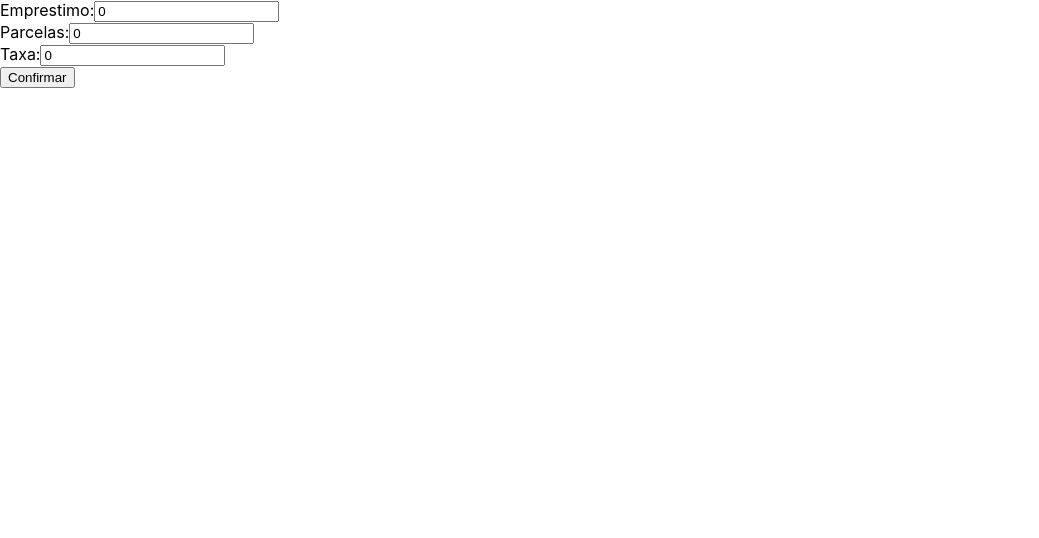
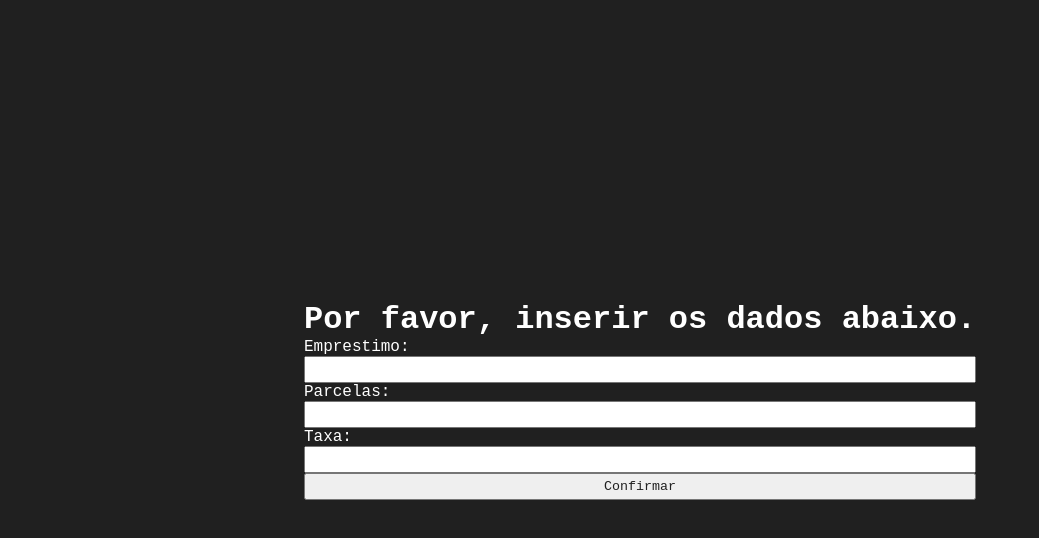
Before and after one commit to felipeardev/monorepo-amortization-fi, a React (Vite) app in the folder frontend/: page / in a window 1280 px wide. Shown: the top 538 px of the page, without its empty margins (0-1039 px from the left). Built offline with nearby package versions, Linux system fonts and the light colour scheme.

Commit message:
Estilização e reutilização do componente

```diff
--- a/frontend/src/App.css
+++ b/frontend/src/App.css
@@ -1,42 +1,24 @@
-.App {
-  text-align: center;
+* {
+  margin: 0;
+  padding: 0;
+  box-sizing: border-box;
+  font-family: 'JetBrains Mono', monospace;
+  color: #FFFFFF;
 }
 
-.App-logo {
-  height: 40vmin;
-  pointer-events: none;
+html {
+  background: #202020;
 }
 
-@media (prefers-reduced-motion: no-preference) {
-  .App-logo {
-    animation: App-logo-spin infinite 20s linear;
-  }
+body {
+  display: flex;
+  align-items: center;
+  justify-content: center;
+  min-height: 100vh;
 }
 
-.App-header {
-  background-color: #282c34;
-  min-height: 100vh;
-  display: flex;
-  flex-direction: column;
-  align-items: center;
-  justify-content: center;
-  font-size: calc(10px + 2vmin);
-  color: white;
+input, button {
+  width: 100%;
+  padding: .25rem .25rem;
+  color: #202020 !important;
 }
-
-.App-link {
-  color: #61dafb;
-}
-
-@keyframes App-logo-spin {
-  from {
-    transform: rotate(0deg);
-  }
-  to {
-    transform: rotate(360deg);
-  }
-}
-
-button {
-  font-size: calc(10px + 2vmin);
-}
--- a/frontend/src/App.tsx
+++ b/frontend/src/App.tsx
@@ -1,101 +1,73 @@
-import React, { useState } from 'react';
-import axios from 'axios';
-import { Amortizacao, IAmortizacao } from './interfaces/IAmortizacao';
+import React, { useState } from "react";
+import axios from "axios";
+import { IAmortizacao } from "./interfaces/IAmortizacao";
+import { Tabela } from "./components/Tabela";
+import "./App.css";
 
 const initialState = {
-  emprestimo: 0,
-  quantidadeDeParcelas: 0,
-  taxa: 0
+  emprestimo: "",
+  quantidadeDeParcelas: "",
+  taxa: "",
 };
 
 function App() {
-
   const [visible, setVisible] = useState(false);
-  const [dados, setDados] = useState<Amortizacao>(initialState);
+  const [dados, setDados] = useState<any>(initialState);
   const [sac, setSac] = useState<IAmortizacao[]>([]);
   const [price, setPrice] = useState<IAmortizacao[]>([]);
 
   const handleSubmit = async (event: React.FormEvent<HTMLFormElement>) => {
     event.preventDefault();
-    const sac = await axios.post<IAmortizacao[]>('http://localhost:3333/sac', dados).then(sac => setSac(sac.data));
-    const price = await axios.post('http://localhost:3333/price', dados).then(price => setPrice(price.data));
+    const sac = await axios
+      .post<IAmortizacao[]>("http://localhost:3333/sac", dados)
+      .then((sac) => setSac(sac.data));
+    const price = await axios
+      .post("http://localhost:3333/price", dados)
+      .then((price) => setPrice(price.data));
     setVisible(true);
-  }
+  };
 
   return (
-    <>
+    <div>
+      {!visible && <h1>Por favor, inserir os dados abaixo.</h1>}
       <form onSubmit={handleSubmit}>
         <label>Emprestimo:</label>
-        <input type="number" name="emprestimo" onChange={(e) => setDados({...dados, emprestimo: Number(e.target.value)})} value={dados.emprestimo} required/><br/>
+        <input
+          type="text"
+          name="emprestimo"
+          onChange={(e) => setDados({ ...dados, emprestimo: e.target.value })}
+          value={dados.emprestimo}
+          required
+        />
+        <br />
 
         <label>Parcelas:</label>
-        <input type="number" name="quantidadeDeParcelas" onChange={(e) => setDados({...dados, quantidadeDeParcelas: Number(e.target.value)})} value={dados.quantidadeDeParcelas} required/><br/>
+        <input
+          type="text"
+          name="quantidadeDeParcelas"
+          onChange={(e) =>
+            setDados({ ...dados, quantidadeDeParcelas: e.target.value })
+          }
+          value={dados.quantidadeDeParcelas}
+          required
+        />
+        <br />
 
         <label>Taxa:</label>
-        <input type="number" name="taxa" onChange={(e) => setDados({...dados, taxa: Number(e.target.value)})} value={dados.taxa} required/><br/>
-
+        <input
+          type="text"
+          name="taxa"
+          onChange={(e) => setDados({ ...dados, taxa: e.target.value })}
+          value={dados.taxa}
+          required
+        />
+        <br />
         <button>Confirmar</button>
       </form>
-      {
-        visible &&
-        <table>
-          Tabela Price
-          <tr>
-            <th>Periodo</th>
-            <th>Parcela</th>
-            <th>Juros</th>
-            <th>Amortizacao</th>
-            <th>Saldo</th>
-          </tr>
-
-            {
-              price.map((item, indice) => {
-                return (
-                  <>
-                    <tr>
-                      <td key={indice}>{Number(item.periodo).toFixed(4)}</td>
-                      <td key={indice}>{Number(item.parcela).toFixed(4)}</td>
-                      <td key={indice}>{Number(item.juros).toFixed(4)}</td>
-                      <td key={indice}>{Number(item.amortizacao).toFixed(4)}</td>
-                      <td key={indice}>{Number(item.saldo).toFixed(4)}</td>
-                    </tr>
-                  </>
-                )
-              })
-            }
-        </table>
-      }
-            {
-        visible &&
-        <table>
-          Tabela Sac
-          <tr>
-            <th>Periodo</th>
-            <th>Parcela</th>
-            <th>Juros</th>
-            <th>Amortizacao</th>
-            <th>Saldo</th>
-          </tr>
-
-            {
-              sac.map((item, indice) => {
-                return (
-                  <>
-                    <tr>
-                      <td key={indice}>{Number(item.periodo).toFixed(4)}</td>
-                      <td key={indice}>{Number(item.parcela).toFixed(4)}</td>
-                      <td key={indice}>{Number(item.juros).toFixed(4)}</td>
-                      <td key={indice}>{Number(item.amortizacao).toFixed(4)}</td>
-                      <td key={indice}>{Number(item.saldo).toFixed(4)}</td>
-                    </tr>
-                  </>
-                )
-              })
-            }
-        </table>
-      }
-    </>
-  )
+      {visible && <Tabela titulo="Tabela Price" dados={price} />}
+      {visible && <Tabela titulo="Tabela SAC" dados={sac} />}
+    </div>
+  );
 }
 
-export default App
+export default App;
```
